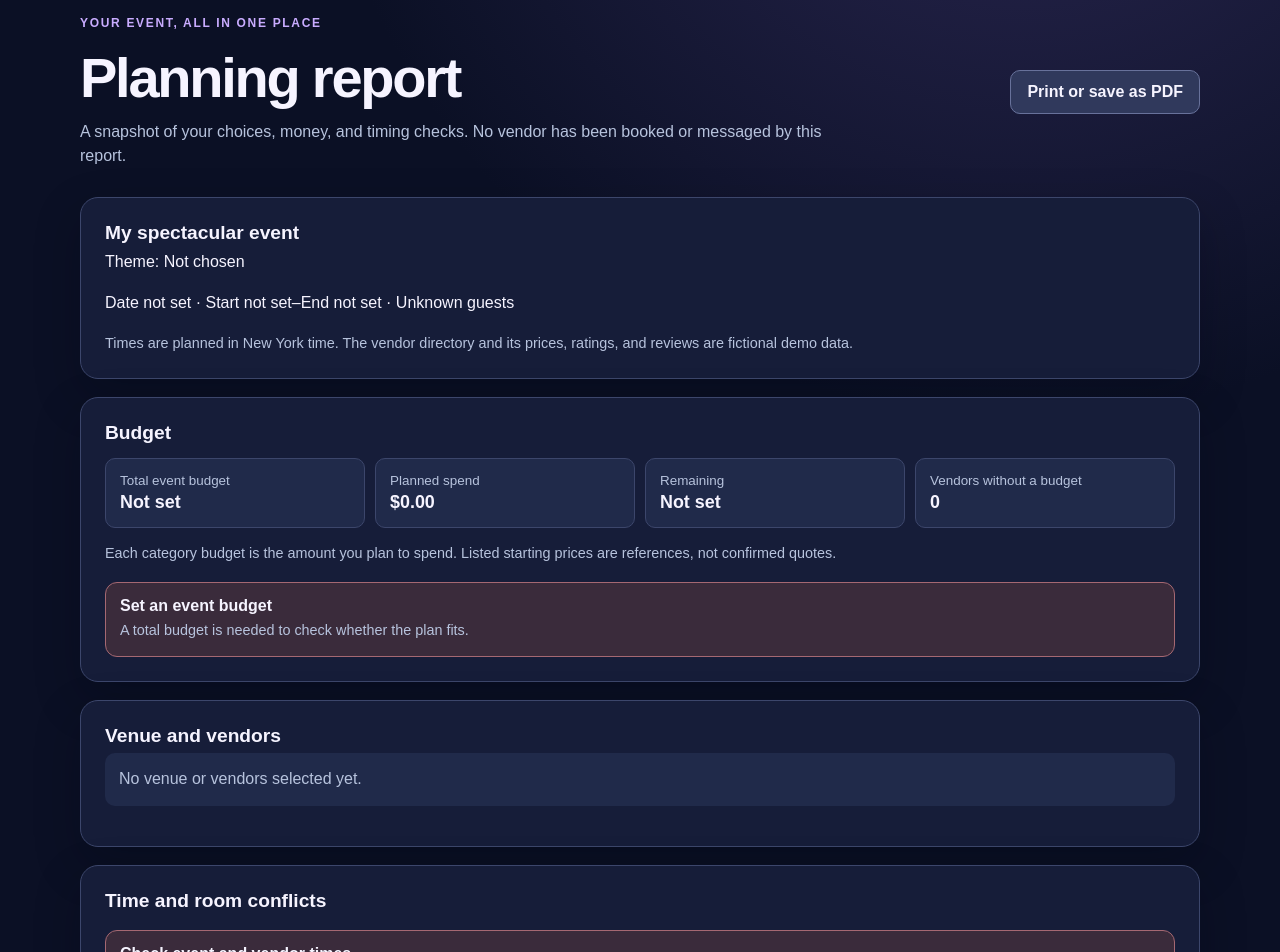
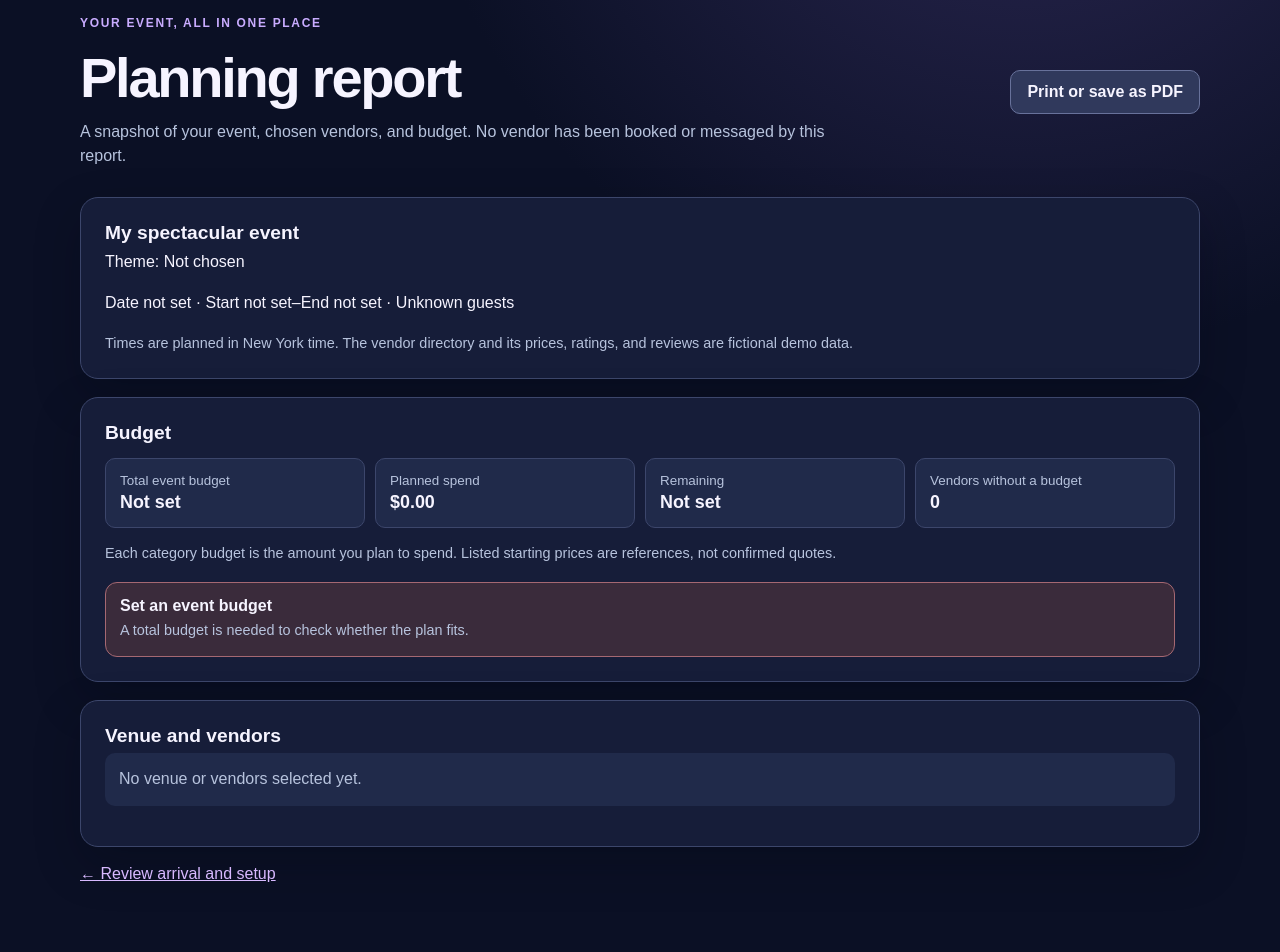
Before and after one commit to anastasiyaglegg/eventhorizon, a Next.js app: page /report in a window 1280 px wide. Shown: the part 100-1052 px from the top of the page. Built offline with nearby package versions, Linux system fonts and the light colour scheme; no server answers.

Commit message:
Remove duplicate conflict section from planning report

```diff
--- a/src/app/report/page.tsx
+++ b/src/app/report/page.tsx
@@ -3,7 +3,6 @@
 import Link from "next/link";
 import { serviceLabels, useEventPlan, type Service } from "../../client/event-plan";
 import { budgetSummary, buildBudgetFindings, money } from "../../lib/budget";
-import { buildPlanningFindings } from "../../lib/planning-findings";
 import { themeName } from "../../lib/event-themes";
 import { validSchedule } from "../../lib/schedule-conflicts";
 
@@ -11,18 +10,16 @@ export default function ReportPage() {
   const { plan, vendors, directorySource } = useEventPlan();
   const budget = budgetSummary(plan);
   const budgetFindings = buildBudgetFindings(plan, vendors);
-  const { findings } = buildPlanningFindings(plan, vendors);
   const selected = (Object.entries(plan.selections) as [Service, string | undefined][]).flatMap(([service, id]) => {
     if (!id) return [];
     const vendor = vendors.find(item => item.id === id);
     return [{ service, id, name: vendor?.name ?? "Vendor details unavailable", borough: vendor?.borough ?? "Unknown", slot: plan.vendorSlots[id], status: plan.vendorStatuses[id] ?? "considering", plannedBudget: plan.categoryBudgets?.[service] || null, startingPrice: vendor?.priceMin ?? null }];
   });
   return <main className="page-shell workspace-page report-page">
-    <header className="workspace-heading"><div><p className="eyebrow">Your event, all in one place</p><h1>Planning report</h1><p>A snapshot of your choices, money, and timing checks. No vendor has been booked or messaged by this report.</p></div><button className="secondary-button print-button" type="button" onClick={() => window.print()}>Print or save as PDF</button></header>
+    <header className="workspace-heading"><div><p className="eyebrow">Your event, all in one place</p><h1>Planning report</h1><p>A snapshot of your event, chosen vendors, and budget. No vendor has been booked or messaged by this report.</p></div><button className="secondary-button print-button" type="button" onClick={() => window.print()}>Print or save as PDF</button></header>
     <section className="panel"><h2>{plan.name || "Untitled event"}</h2><p>Theme: {themeName(plan.themeId) ?? "Not chosen"}</p><p>{plan.eventDate || "Date not set"} · {plan.eventStart || "Start not set"}–{plan.eventEnd || "End not set"} · {plan.eventGuests || "Unknown"} guests</p><p className="helper">Times are planned in New York time. {directorySource === "sample" ? "The vendor directory and its prices, ratings, and reviews are fictional demo data." : "Vendor directory details may be incomplete; confirm them with each business."}</p></section>
     <section className="panel"><h2>Budget</h2><div className="report-metrics"><div><span>Total event budget</span><strong>{budget.limitCents === null ? "Not set" : money(budget.limitCents)}</strong></div><div><span>Planned spend</span><strong>{money(budget.plannedCents)}</strong></div><div><span>{budget.remainingCents !== null && budget.remainingCents < 0 ? "Over budget" : "Remaining"}</span><strong>{budget.remainingCents === null ? "Not set" : money(Math.abs(budget.remainingCents))}</strong></div><div><span>Vendors without a budget</span><strong>{budget.unbudgetedCount}</strong></div></div><p className="helper">Each category budget is the amount you plan to spend. Listed starting prices are references, not confirmed quotes.</p>{budgetFindings.length > 0 && <ul className="finding-list">{budgetFindings.map(item => <li key={item.id} className={`finding-card ${item.tone}`}><div><strong>{item.title}</strong><p>{item.detail}</p></div></li>)}</ul>}</section>
     <section className="panel"><h2>Venue and vendors</h2>{selected.length ? <ul className="report-vendors">{selected.map(item => <li key={`${item.service}:${item.id}`}><div><strong>{serviceLabels[item.service]} · {item.name}</strong><p>{item.borough} · {item.slot && validSchedule(item.slot) ? `${item.slot.date} ${item.slot.start}–${item.slot.end}` : "Time not set"}</p></div><div><p>Planned budget: {item.plannedBudget ? money(Math.round(Number(item.plannedBudget) * 100)) : "Not set"}</p><p>{item.startingPrice !== null ? `Listed starting price: ${money(Math.round(item.startingPrice * 100))} (confirm with vendor)` : "Listed price: Unknown"}</p><p>Status: {item.status === "confirmed" ? "Confirmed by vendor" : item.status === "contacted" ? "Contacted" : "Considering"}</p></div></li>)}</ul> : <p className="empty-state">No venue or vendors selected yet.</p>}</section>
-    <section className="panel"><h2>Time and room conflicts</h2>{findings.length ? <ul className="finding-list">{findings.map(item => <li key={item.id} className={`finding-card ${item.tone}`}><div><strong>{item.title}</strong><p>{item.detail}</p></div></li>)}</ul> : <p className="success">No issue appears under the recorded timing rules.</p>}<p className="helper">This report is based on the current plan. It does not verify live prices, availability, or a vendor’s acceptance.</p></section>
     <Link href="/arrival">← Review arrival and setup</Link>
   </main>;
 }
```
Also changed, not shown: 1 other file (tests, documents, lock files or other folders).
